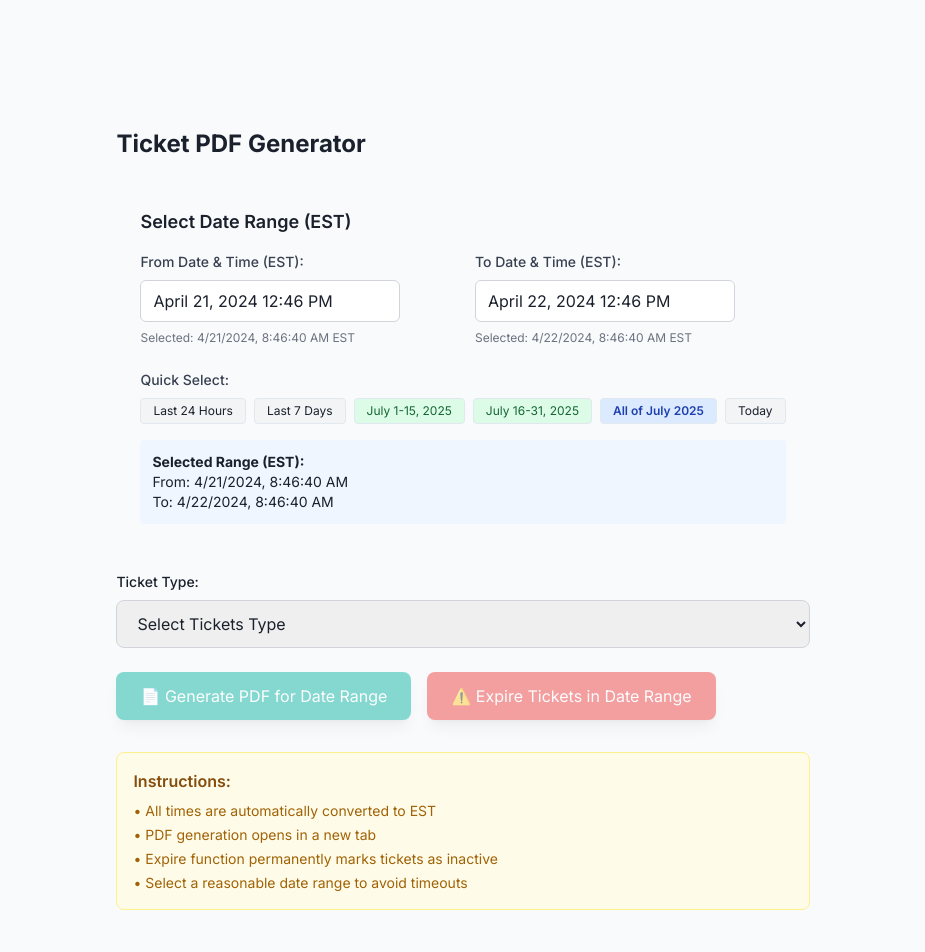
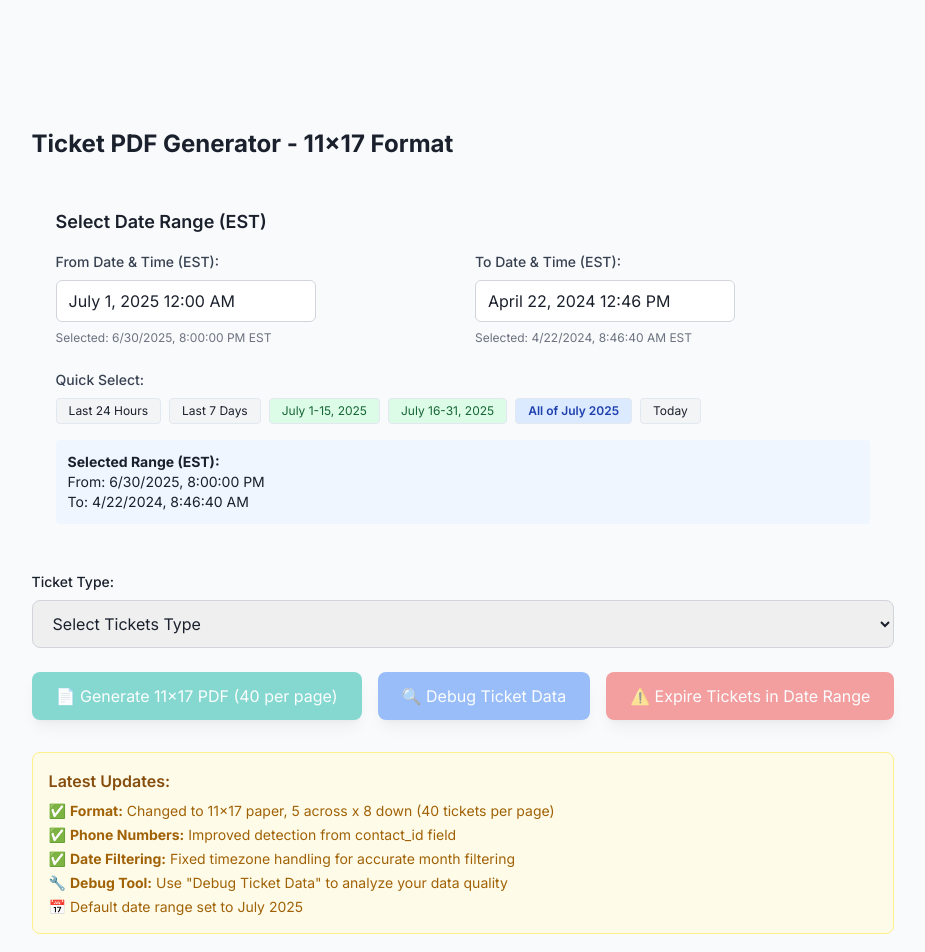
Before and after one commit to kevknots/ticketspdfexporter, a Next.js app: page / in a window 1280 px wide. Shown: the top 952 px of the page, without its empty margins (177-1102 px from the left). Built offline with nearby package versions, Linux system fonts and the light colour scheme.

Commit message:
Update Container.tsx

```diff
--- a/src/components/Container.tsx
+++ b/src/components/Container.tsx
@@ -3,36 +3,36 @@ import { CircularProgress } from "@chakra-ui/react";
 import { useState } from "react";
 import { DateSelector } from "./DateSelector"
 
-// 🔧 Helper function to convert date to EST and format for API
-const formatDateForEST = (date: Date): string => {
-    // Create a new date in EST timezone
-    const estDate = new Date(date.toLocaleString("en-US", {timeZone: "America/New_York"}));
-    return estDate.toISOString();
+// 🔧 FIXED: Better date formatting that preserves timezone info
+const formatDateForAPI = (date: Date): string => {
+    return date.toISOString();
 };
 
 export function Container(){
-    // 🔧 FIXED: Initialize with current EST time
+    // 🔧 FIXED: Initialize with July 2025 date range by default
     const now = new Date();
     const [to, setTo] = useState(now);
-    const [from, setFrom] = useState(new Date(now.getTime() - 24 * 60 * 60 * 1000)); // 24 hours ago
+    // Default to July 1st, 2025 for "from" date
+    const july1st = new Date(2025, 6, 1); // Month is 0-indexed, so 6 = July
+    const [from, setFrom] = useState(july1st);
     const [loading, setLoading] = useState(false);
     const [selectedType, setSelectedType] = useState('');
+    const [debugData, setDebugData] = useState(null);
 
-    // 🔧 IMPROVED: Better date formatting for debugging
     console.log('Selected dates:', {
         from: from.toLocaleString("en-US", {timeZone: "America/New_York"}),
         to: to.toLocaleString("en-US", {timeZone: "America/New_York"}),
-        fromISO: formatDateForEST(from),
-        toISO: formatDateForEST(to)
+        fromISO: formatDateForAPI(from),
+        toISO: formatDateForAPI(to)
     });
 
     const expireTickets = async (type: string) => {
         try {
             setLoading(true);
-            const fromEST = formatDateForEST(from);
-            const toEST = formatDateForEST(to);
+            const fromAPI = formatDateForAPI(from);
+            const toAPI = formatDateForAPI(to);
 
-            const res = await fetch(`/api/expire_505?lte=${toEST}&gte=${fromEST}&type=${type}`, {
+            const res = await fetch(`/api/expire_505?lte=${toAPI}&gte=${fromAPI}&type=${type}`, {
                 method: 'PUT'
             });
 
@@ -50,6 +50,26 @@ export function Container(){
         }
     };
 
+    const debugTicketData = async () => {
+        if (!selectedType) {
+            alert("Select a ticket type first!");
+            return;
+        }
+
+        try {
+            setLoading(true);
+            const res = await fetch(`/api/debug-data?type=${selectedType}`);
+            const data = await res.json();
+            setDebugData(data);
+            console.log('Debug data:', data);
+        } catch (err) {
+            console.error('Error fetching debug data:', err);
+            alert('Error fetching debug data. Please try again.');
+        } finally {
+            setLoading(false);
+        }
+    };
+
     const generatePDF = () => {
         if (selectedType === '') {
             alert("Select tickets type first!");
@@ -57,11 +77,12 @@ export function Container(){
         }
 
         setLoading(true);
-        const fromEST = formatDateForEST(from);
-        const toEST = formatDateForEST(to);
+        const fromAPI = formatDateForAPI(from);
+        const toAPI = formatDateForAPI(to);
 
         // Open PDF in new window
-        const pdfUrl = `/api/generate?lte=${toEST}&gte=${fromEST}&type=${selectedType}`;
+        const pdfUrl = `/api/generate?lte=${toAPI}&gte=${fromAPI}&type=${selectedType}`;
+        console.log('Opening PDF URL:', pdfUrl);
         window.open(pdfUrl, '_blank');
 
         // Reset loading after a short delay
@@ -69,8 +90,8 @@ export function Container(){
     };
 
     return (
-        <div className="p-8 max-w-4xl mx-auto">
-            <h1 className="text-2xl font-bold mb-6">Ticket PDF Generator</h1>
+        <div className="p-8 max-w-6xl mx-auto">
+            <h1 className="text-2xl font-bold mb-6">Ticket PDF Generator - 11x17 Format</h1>
 
             {/* Date Selection */}
             <div className="bg-gray-50 p-6 rounded-lg mb-6">
@@ -105,7 +126,7 @@ export function Container(){
             </div>
 
             {/* Action Buttons */}
-            <div className="flex gap-4 flex-wrap">
+            <div className="flex gap-4 flex-wrap mb-6">
                 {loading ? (
                     <div className="flex items-center gap-2">
                         <CircularProgress isIndeterminate color='green.300' size="sm" />
@@ -118,7 +139,15 @@ export function Container(){
                             onClick={generatePDF}
                             disabled={!selectedType}
                         >
-                            📄 Generate PDF for Date Range
+                            📄 Generate 11x17 PDF (40 per page)
+                        </button>
+
+                        <button
+                            className="px-6 py-3 bg-blue-500 text-white rounded-lg hover:bg-blue-600 transition-colors shadow-lg disabled:opacity-50"
+                            onClick={debugTicketData}
+                            disabled={!selectedType}
+                        >
+                            🔍 Debug Ticket Data
                         </button>
 
                         <button
@@ -132,14 +161,78 @@ export function Container(){
                 )}
             </div>
 
+            {/* Debug Data Display */}
+            {debugData && (
+                <div className="bg-gray-50 p-6 rounded-lg mb-6">
+                    <h3 className="text-lg font-semibold mb-4">Debug Results for {debugData.ticketType} Tickets</h3>
+
+                    {/* Summary Stats */}
+                    <div className="grid grid-cols-2 md:grid-cols-4 gap-4 mb-4">
+                        <div className="bg-white p-3 rounded">
+                            <div className="text-2xl font-bold text-blue-600">{debugData.summary.phoneStats.total}</div>
+                            <div className="text-sm text-gray-600">Total Analyzed</div>
+                        </div>
+                        <div className="bg-white p-3 rounded">
+                            <div className="text-2xl font-bold text-green-600">{debugData.summary.phoneStats.hasAnyPhone}</div>
+                            <div className="text-sm text-gray-600">Have Phone Numbers</div>
+                        </div>
+                        <div className="bg-white p-3 rounded">
+                            <div className="text-2xl font-bold text-red-600">{debugData.summary.phoneStats.noPhone}</div>
+                            <div className="text-sm text-gray-600">Missing Phone Numbers</div>
+                        </div>
+                        <div className="bg-white p-3 rounded">
+                            <div className="text-2xl font-bold text-purple-600">{debugData.summary.july2025Count}</div>
+                            <div className="text-sm text-gray-600">July 2025 Tickets</div>
+                        </div>
+                    </div>
+
+                    {/* Month Distribution */}
+                    <div className="mb-4">
+                        <h4 className="font-semibold mb-2">Tickets by Month:</h4>
+                        <div className="bg-white p-3 rounded">
+                            {Object.entries(debugData.summary.monthCounts).map(([month, count]) => (
+                                <span key={month} className={`inline-block px-2 py-1 rounded text-sm mr-2 mb-1 ${
+                                    month.includes('2025-07') ? 'bg-green-100 text-green-800' : 'bg-gray-100 text-gray-800'
+                                }`}>
+                                    {month}: {count}
+                                </span>
+                            ))}
+                        </div>
+                    </div>
+
+                    {/* Phone Issues */}
+                    {debugData.phoneIssues && debugData.phoneIssues.length > 0 && (
+                        <div className="mb-4">
+                            <h4 className="font-semibold mb-2 text-red-600">Tickets Missing Phone Numbers:</h4>
+                            <div className="bg-white p-3 rounded max-h-40 overflow-y-auto">
+                                {debugData.phoneIssues.map((ticket, idx) => (
+                                    <div key={idx} className="text-sm mb-1">
+                                        <strong>{ticket.ticket_number}</strong> - {ticket.name || 'No name'}
+                                        {ticket.contact_id && <span className="text-gray-500"> (contact_id: {ticket.contact_id})</span>}
+                                    </div>
+                                ))}
+                            </div>
+                        </div>
+                    )}
+
+                    <button
+                        className="px-4 py-2 bg-gray-500 text-white rounded hover:bg-gray-600"
+                        onClick={() => setDebugData(null)}
+                    >
+                        Close Debug Data
+                    </button>
+                </div>
+            )}
+
             {/* Instructions */}
             <div className="mt-8 p-4 bg-yellow-50 border border-yellow-200 rounded-lg">
-                <h3 className="font-semibold text-yellow-800 mb-2">Instructions:</h3>
+                <h3 className="font-semibold text-yellow-800 mb-2">Latest Updates:</h3>
                 <ul className="text-sm text-yellow-700 space-y-1">
-                    <li>• All times are automatically converted to EST</li>
-                    <li>• PDF generation opens in a new tab</li>
-                    <li>• Expire function permanently marks tickets as inactive</li>
-                    <li>• Select a reasonable date range to avoid timeouts</li>
+                    <li>✅ <strong>Format:</strong> Changed to 11x17 paper, 5 across x 8 down (40 tickets per page)</li>
+                    <li>✅ <strong>Phone Numbers:</strong> Improved detection from contact_id field</li>
+                    <li>✅ <strong>Date Filtering:</strong> Fixed timezone handling for accurate month filtering</li>
+                    <li>🔧 <strong>Debug Tool:</strong> Use "Debug Ticket Data" to analyze your data quality</li>
+                    <li>📅 Default date range set to July 2025</li>
                 </ul>
             </div>
         </div>
```
